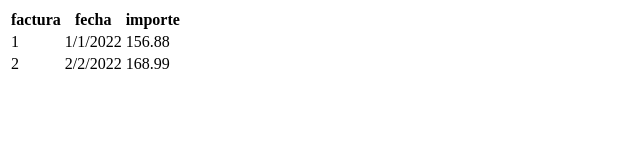
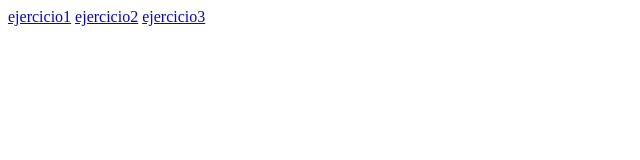
Before and after one commit to 68masn/curso-html-001, a plain HTML site: page index.html in a window 1280 px wide. Shown: the whole page, without its empty margins (0-640 px from the left). Drawn offline with Linux system fonts and the light colour scheme.

Commit message:
añado index con links

```diff
--- a/index.html
+++ b/index.html
@@ -7,26 +7,9 @@
     <title>Document</title>
 </head>
 <body>
-    <table>
-        <thead>
-            <tr>
-                <th>factura</th>
-                <th>fecha</th>
-                <th>importe</th>
-            </tr>
-        </thead>
-        <tbody>
-            <tr>
-                <td>1</td>
-                <td>1/1/2022</td>
-                <td>156.88</td>
-            </tr>
-            <tr>
-                <td>2</td>
-                <td>2/2/2022</td>
-                <td>168.99</td>
-            </tr>
-        </tbody>
-    </table>
+    <a href="ejercicio1.html">ejercicio1</a>
+    <a href="ejercicio2.html">ejercicio2</a>
+    <a href="ejercicio3.html">ejercicio3</a>
+
 </body>
 </html>
```
Also changed, not shown: ejercicio1.html (added, +32 -0 lines).
